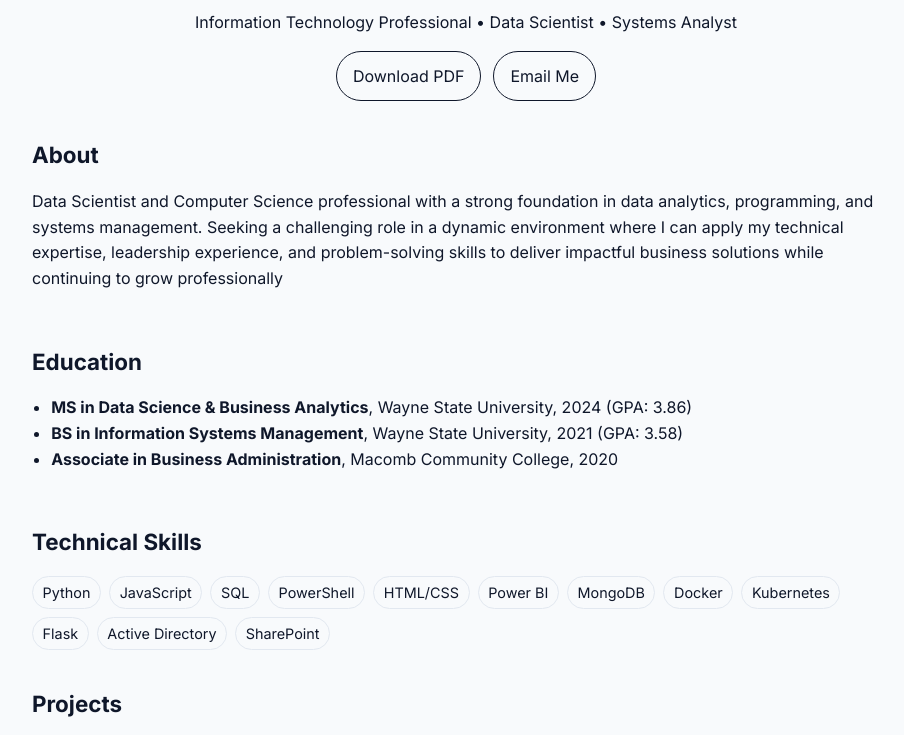
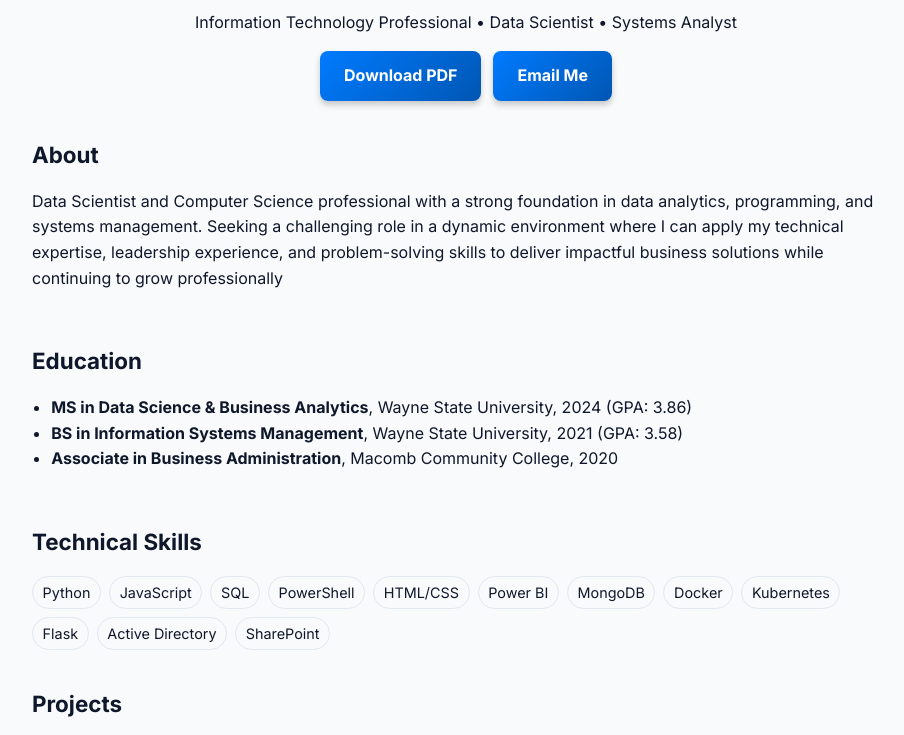
Before and after one commit to AmandaStead/AmandaStead.github.io, a plain HTML site: page index.html in a window 1280 px wide. Shown: the part 147-882 px from the top of the page, without its empty margins (174-1078 px from the left). Drawn offline with Linux system fonts and the light colour scheme.

Commit message:
Update styles.css

```diff
--- a/styles.css
+++ b/styles.css
@@ -7,8 +7,29 @@ a { color: inherit; }
 .hero h1 { font-size: clamp(2rem, 4vw, 3rem); margin:0 0 .5rem; }
 .muted { color:#64748b; }
 .cta { display:flex; gap:.75rem; justify-content:center; margin-top:1rem; flex-wrap:wrap; }
-.btn { display:inline-block; padding:.7rem 1rem; border-radius:999px; border:1px solid #0f172a; text-decoration:none; }
-.btn.ghost { background:transparent }
+.btn {
+  display: inline-block;
+  padding: 12px 24px;
+  background: linear-gradient(135deg, #007bff, #0056b3); /* nice blue gradient */
+  color: white;
+  font-weight: bold;
+  text-decoration: none;
+  border-radius: 8px;
+  box-shadow: 0 4px 6px rgba(0,0,0,0.2);
+  transition: all 0.3s ease;
+}
+
+.btn:hover {
+  background: linear-gradient(135deg, #0056b3, #004494);
+  transform: translateY(-2px);
+  box-shadow: 0 6px 10px rgba(0,0,0,0.3);
+}
+
+.btn:active {
+  transform: translateY(0);
+  box-shadow: 0 2px 4px rgba(0,0,0,0.2);
+}
+
 main { display:grid; gap:2rem; padding:2rem 0 4rem; }
 h2 { font-size:1.4rem; margin:.25rem 0 1rem; }
 .card { background:#ffffff; border:1px solid #e2e8f0; border-radius: var(--radius); padding:1rem; box-shadow: 0 1px 2px rgba(0,0,0,.04); }
```
